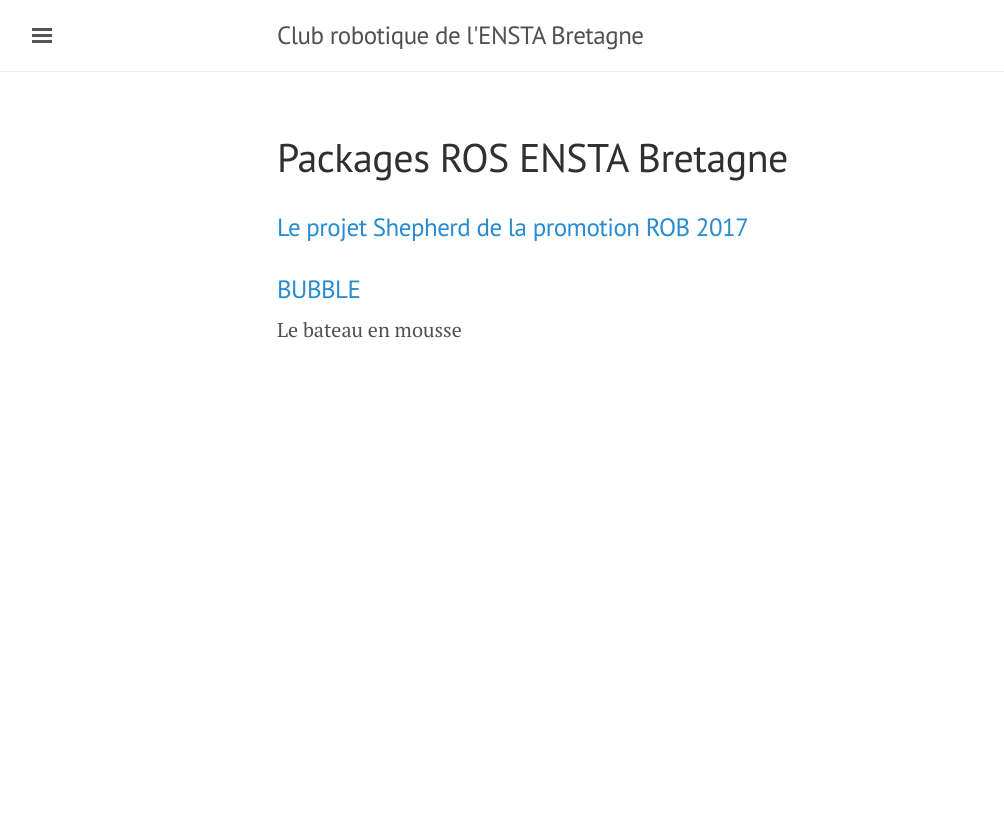
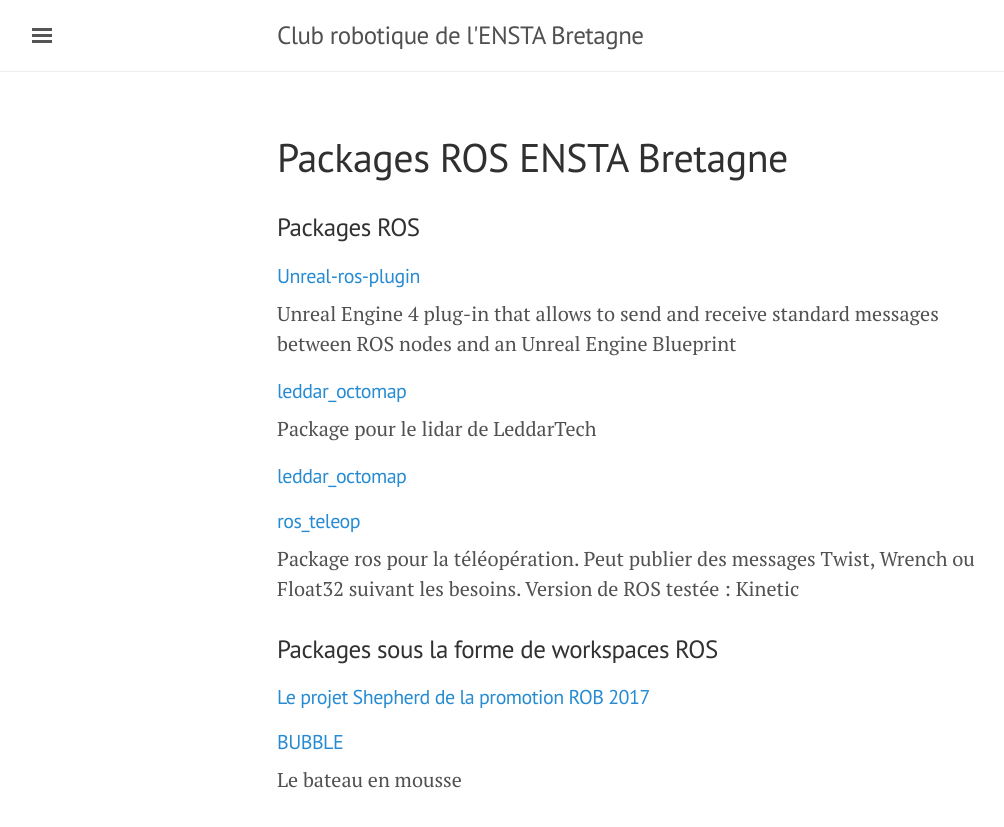
Before and after one commit to EnstaBretagneClubRobo/EnstaBretagneClubRobo.github.io, a Jekyll site: the page built from docs/repositoryEtudiantsENSTA/PackagesROS.md, in a window 1280 px wide. Shown: the top 827 px of the page, without its empty margins (3-1007 px from the left). Built offline with Jekyll 4.4.1, drawn with Linux system fonts in a browser that asks for light colours.

Commit message:
Update PackagesROS.md

```diff
--- a/docs/repositoryEtudiantsENSTA/PackagesROS.md
+++ b/docs/repositoryEtudiantsENSTA/PackagesROS.md
@@ -3,7 +3,22 @@ layout: page
 title: Packages ROS ENSTA Bretagne
 ---
 
-### [Le projet Shepherd de la promotion ROB 2017](https://github.com/ENSTA-Bretagne-Shepherd/Shepherd-Ros-Structure)
+### Packages ROS
 
-### [BUBBLE](https://github.com/ENSTA-Bretagne-Guerledan-BoiteNoire/ROS_BUBBLE_Project)
+##### [Unreal-ros-plugin](https://github.com/EnstaBretagneClubRobo/Unreal-ros-plugin)
+Unreal Engine 4 plug-in that allows to send and receive standard messages between ROS nodes and an Unreal Engine Blueprint
+
+##### [leddar_octomap](https://github.com/EnstaBretagneClubRobo/leddar_octomap)
+Package pour le lidar de LeddarTech
+
+##### [leddar_octomap](https://github.com/EnstaBretagneClubRobo/leddar_octomap)
+
+##### [ros_teleop](https://github.com/EnstaBretagneClubRobo/ros_teleop)
+Package ros pour la téléopération. Peut publier des messages Twist, Wrench ou Float32 suivant les besoins. Version de ROS testée : Kinetic
+
+### Packages sous la forme de workspaces ROS
+
+##### [Le projet Shepherd de la promotion ROB 2017](https://github.com/ENSTA-Bretagne-Shepherd/Shepherd-Ros-Structure)
+
+##### [BUBBLE](https://github.com/ENSTA-Bretagne-Guerledan-BoiteNoire/ROS_BUBBLE_Project)
 Le bateau en mousse
```
